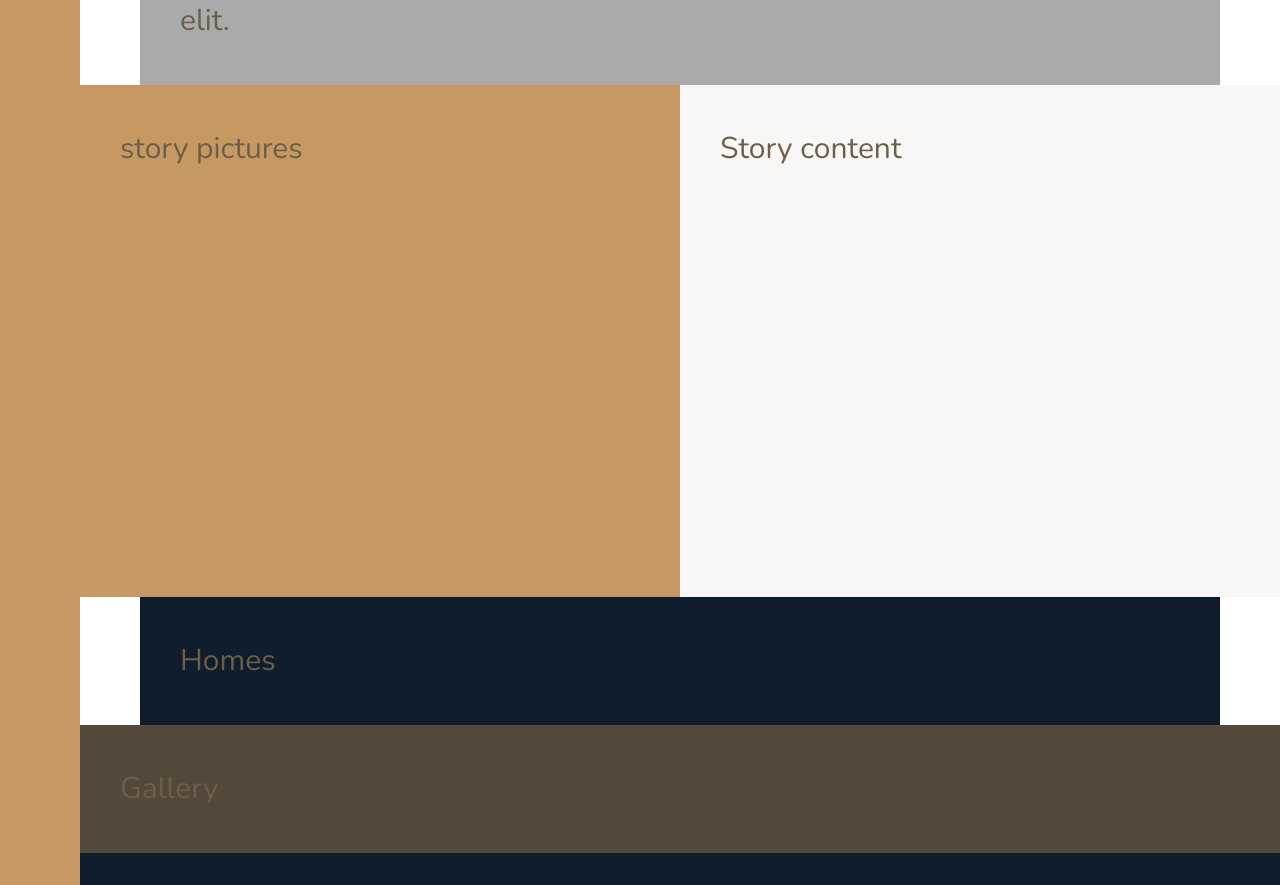
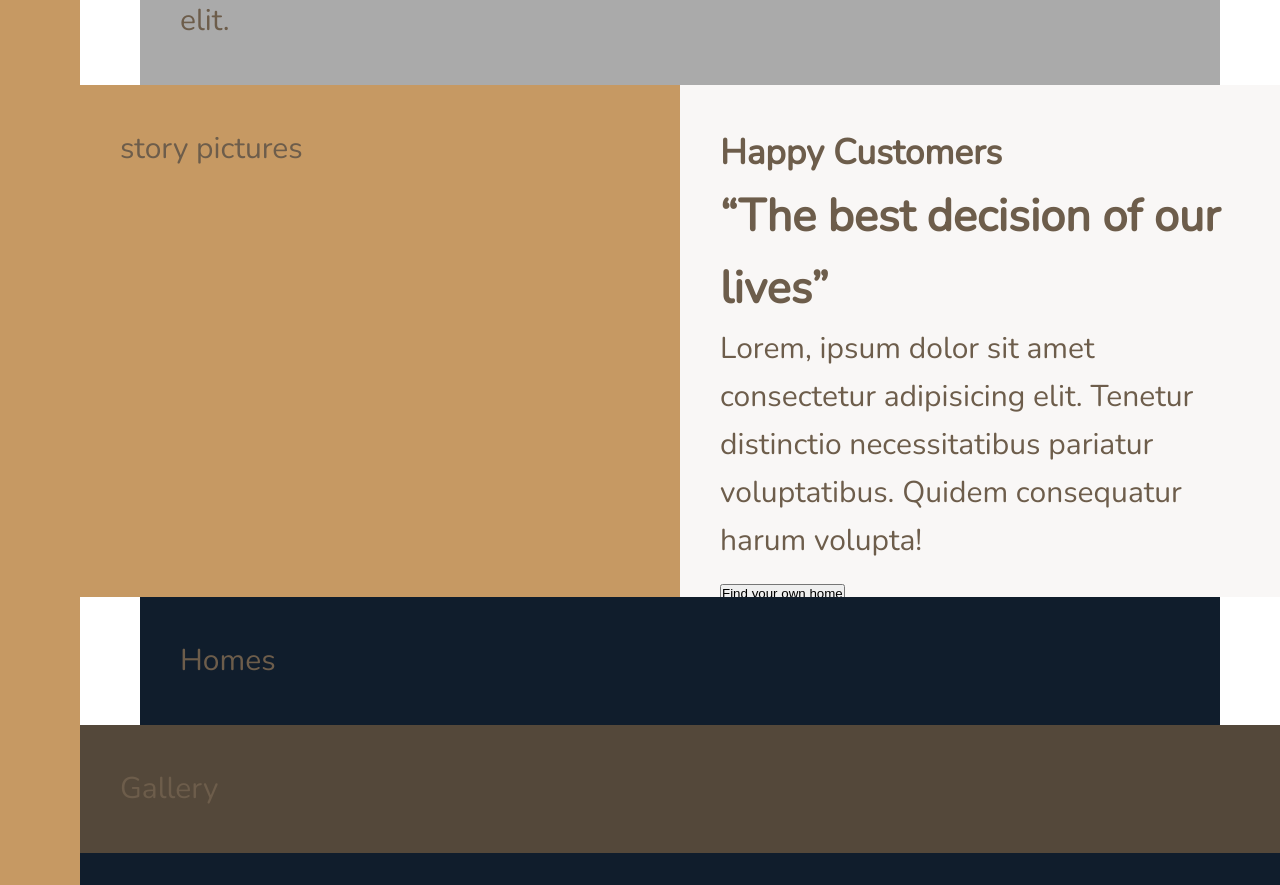
Before and after one commit to pawelpiatek1707/Nexter, a website: page index.html in a window 1280 px wide. Shown: the part 1637-2522 px from the top of the page. Drawn offline with nearby package versions, Linux system fonts and the light colour scheme.

Commit message:
added story content

```diff
--- a/index.html
+++ b/index.html
@@ -73,9 +73,14 @@
     <div class="story__pictures">
         story pictures
     </div>
-    <div class="story__content">
-        Story content
-    </div>
+        <div class="story__content">
+            <h3 class="heading-3 mb-sm">Happy Customers</h3>
+            <h2 class="heading-2 heading-2--dark mb-md">&ldquo;The best decision of our lives&rdquo;</h2>
+            <p class="story__text">
+                Lorem, ipsum dolor sit amet consectetur adipisicing elit. Tenetur distinctio necessitatibus pariatur voluptatibus. Quidem consequatur harum volupta!
+            </p>
+            <button class="btn">Find your own home</button>
+        </div>
     <section class="homes">
         Homes
     </section>
```
